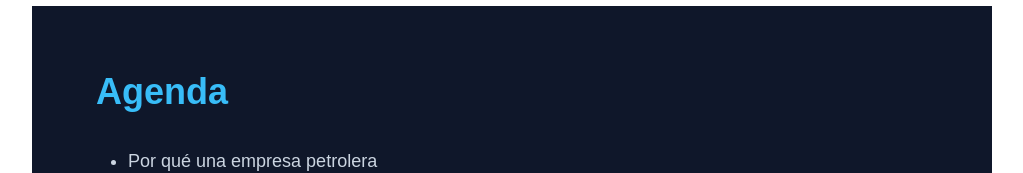
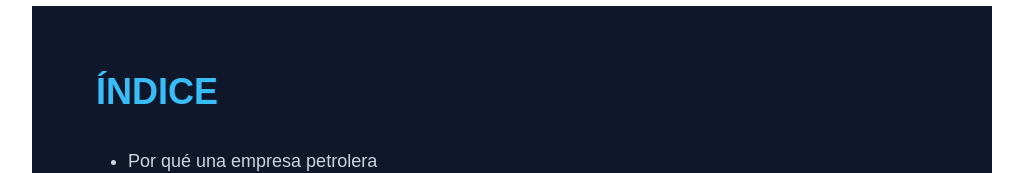
Before and after one commit to EGLez1312/presentacion-digitalizacion, a plain HTML site: page presentacion-interactiva.html in a window 1280 px wide. Shown: the part 554-727 px from the top of the page, without its empty margins (128-1151 px from the left). Drawn offline with Linux system fonts and the light colour scheme.

Commit message:
Change 'Agenda' to 'ÍNDICE' in slide 2

```diff
--- a/presentacion-interactiva.html
+++ b/presentacion-interactiva.html
@@ -154,7 +154,7 @@
 
     <!-- SLIDE 2: ÍNDICE -->
     <section class="slide p-16 col" style="background-color: #0f172a; color: #f1f5f9;">
-        <h2 class="mb-8" style="color: #38bdf8;">Agenda</h2>
+        <h2 class="mb-8" style="color: #38bdf8;">ÍNDICE</h2>
         <ul class="text-lg fill-height" style="color: #cbd5e1;">
             <li>Por qué una empresa petrolera</li>
             <li>Situación actual vs transformación</li>
```
